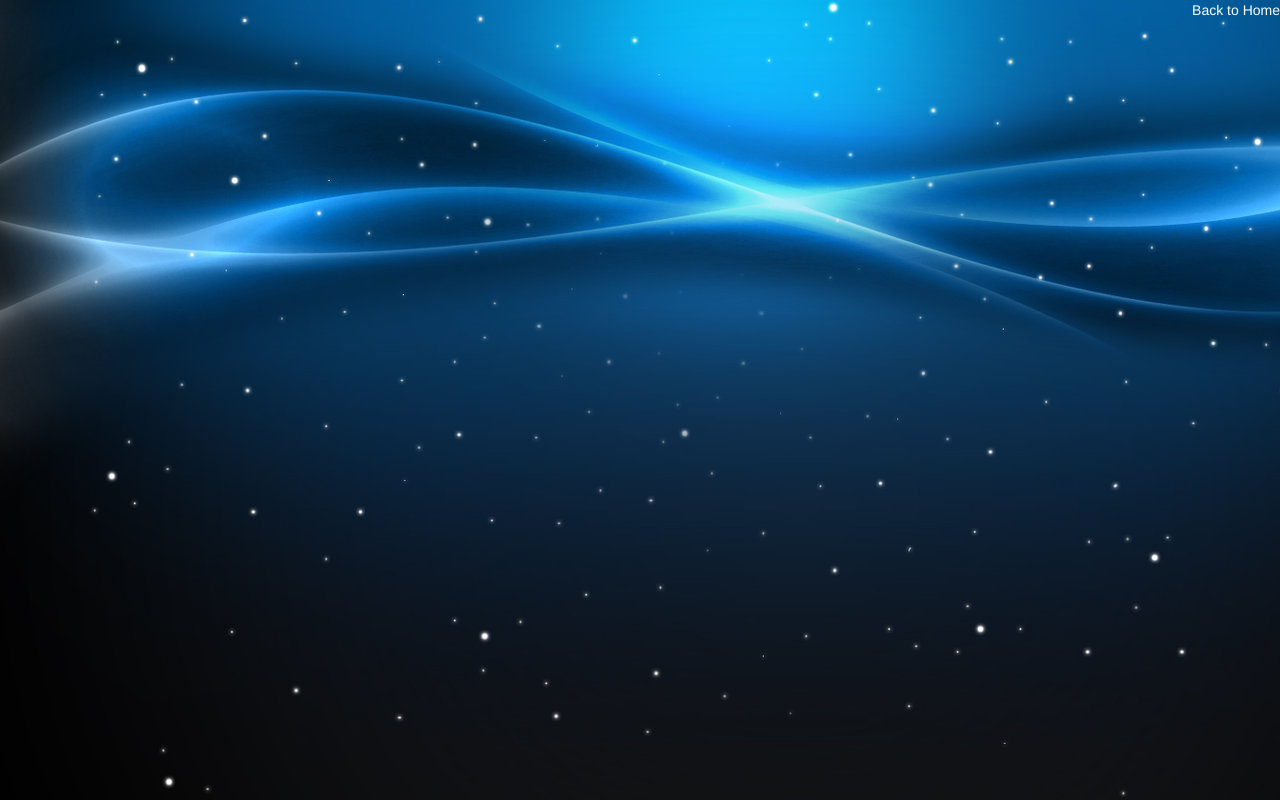
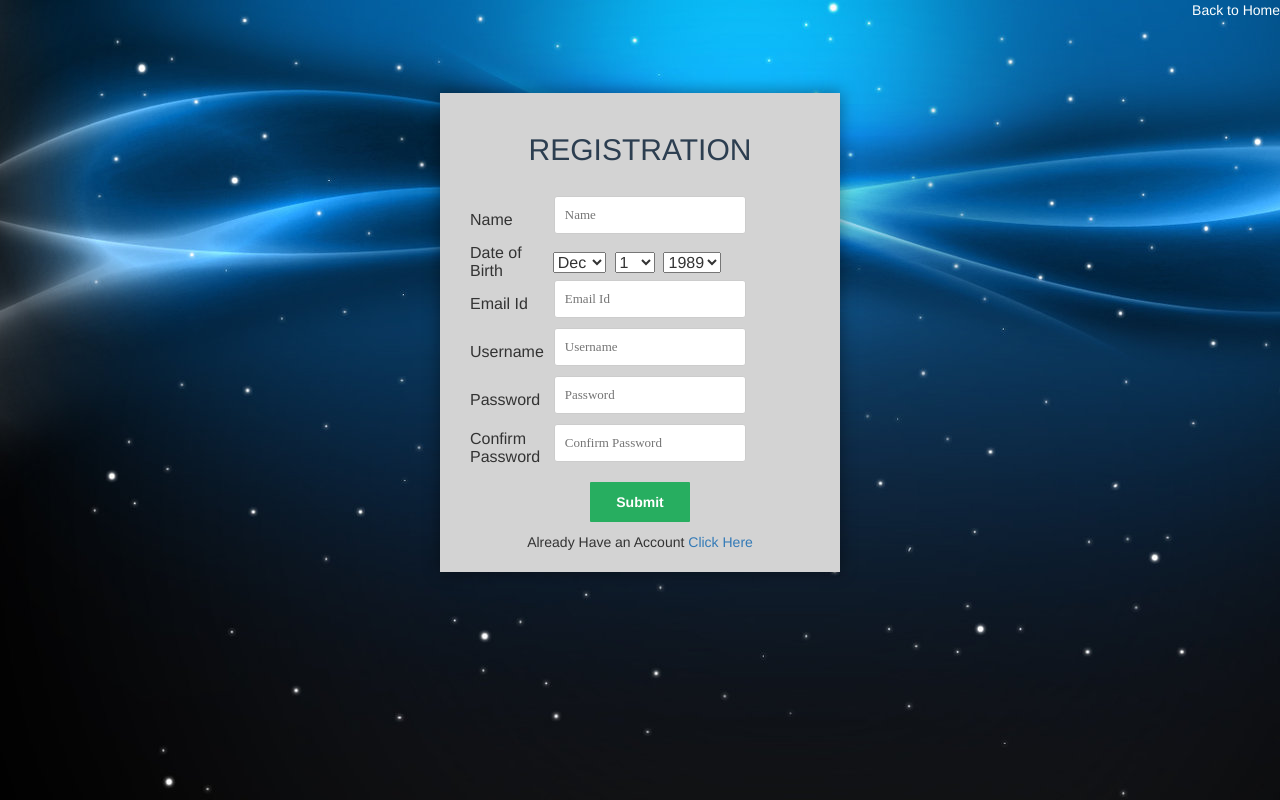
Before and after one commit to ShivamKumar2110/NitroStore, a Django app: page /nitro_wheels/registration/ in a window 1280 px wide. Run offline with Django 3.2, Linux system fonts and the light colour scheme; some libraries are stand-ins or nearby versions.

Commit message:
Update registration.html
Done

```diff
--- a/nitro_wheels/templates/nitro_wheels/registration.html
+++ b/nitro_wheels/templates/nitro_wheels/registration.html
@@ -9,7 +9,129 @@
 </head>
 <body background="{% static 'images/login.jpg' %}">
     <p align="right" style="color:white;" >Back to <a style="color:white;" href="/nitro_wheels/home">Home</a></p>
-  <!-- Code Here -->
+  <form id="msform">
+    <br><br>
+  		<fieldset>
+    		<h1 class="fs-title">Registration</h1>
+    		<br>
+    		<table>
+    			<tr>
+    				<td>
+    					Name
+    				</td>
+    				<td>
+    					<input id="name" type="text" name="name" placeholder="Name" />
+    				</td>
+    			</tr>
+    			<tr>
+    				<td>
+    					Date of<br>Birth
+    				</td>
+    				<td>
+    					&nbsp;
+    					<select id="months">
+    		    			<option value="12">Dec</option>
+    						<option value="11">Nov</option>
+    						<option value="10">Oct</option>
+    						<option value="09">Sep</option>
+    						<option value="08">Aug</option>
+    						<option value="07">Jul</option>
+			    			<option value="06">Jun</option>
+    						<option value="05">May</option>
+    						<option value="04">Apr</option>
+    						<option value="03">Mar</option>
+    						<option value="02">Feb</option>
+    						<option value="01">Jan</option>
+    					</select>&nbsp;
+    					<select id="dates">
+                            <option value="01">1</option>
+                            <option value="02">2</option>
+                            <option value="03">3</option>
+                            <option value="04">4</option>
+                            <option value="05">5</option>
+                            <option value="06">6</option>
+                            <option value="07">7</option>
+                            <option value="08">8</option>
+                            <option value="09">9</option>
+                            <option value="10">10</option>
+                            <option value="11">11</option>
+                            <option value="12">12</option>
+                            <option value="13">13</option>
+                            <option value="14">14</option>
+                            <option value="15">15</option>
+                            <option value="16">16</option>
+                            <option value="17">17</option>
+                            <option value="18">18</option>
+                            <option value="19">19</option>
+                            <option value="20">20</option>
+                            <option value="21">21</option>
+                            <option value="22">22</option>
+                            <option value="23">23</option>
+                            <option value="24">24</option>
+                            <option value="25">25</option>
+                            <option value="26">26</option>
+                            <option value="27">27</option>
+                            <option value="28">28</option>
+                            <option value="29">29</option>
+                            <option value="30">30</option>
+                            <option value="31">31</option>
+						</select>&nbsp;
+						<select id="years">
+							<option value="1989">1989</option>
+                            <option value="1990">1990</option>
+                            <option value="1991">1991</option>
+                            <option value="1992">1992</option>
+                            <option value="1993">1993</option>
+                            <option value="1994">1994</option>
+                            <option value="1995">1995</option>
+                            <option value="1996">1996</option>
+                            <option value="1997">1997</option>
+                            <option value="1998">1998</option>
+                            <option value="1999">1999</option>
+                            <option value="2000">2000</option>
+                            <option value="2001">2001</option>
+                            <option value="2002">2002</option>
+                            <option value="2003">2003</option>
+						</select>
+    				</td>
+    			</tr>
+    			<tr>
+    				<td>
+    					Email Id
+    				</td>
+    				<td>
+    					<input id="email" type="text" name="email" placeholder="Email Id" />
+    				</td>
+    			</tr>
+    			<tr>
+    				<td>
+    					Username
+    				</td>
+    				<td>
+    					<input id="usrname" type="text" name="usrname" placeholder="Username" />
+    				</td>
+    			</tr>
+    			<tr>
+    				<td>
+    					Password
+    				</td>
+    				<td>
+    					<input id="pass" type="password" name="pass" placeholder="Password" />
+    				</td>
+    			</tr>
+    			<tr>
+    				<td>
+    					Confirm<br>Password
+    				</td>
+    				<td>
+    					<input id="cpass" type="password" name="cpass" placeholder="Confirm Password" />
+    				</td>
+    			</tr>
+    		</table>
+            <button name="next" class="action-button" id="sub">Submit</button>
+      		<br>Already Have an Account <a href="/nitro_wheels/login/">Click Here</a>
+    	</fieldset>
+    </form>
     <script src="https://ajax.googleapis.com/ajax/libs/jquery/3.2.1/jquery.min.js"></script>
     <script src="https://maxcdn.bootstrapcdn.com/bootstrap/3.3.7/js/bootstrap.min.js"></script>
     <script type="text/javascript" src="{% static '/js/registration.js' %}" ></script>
```
